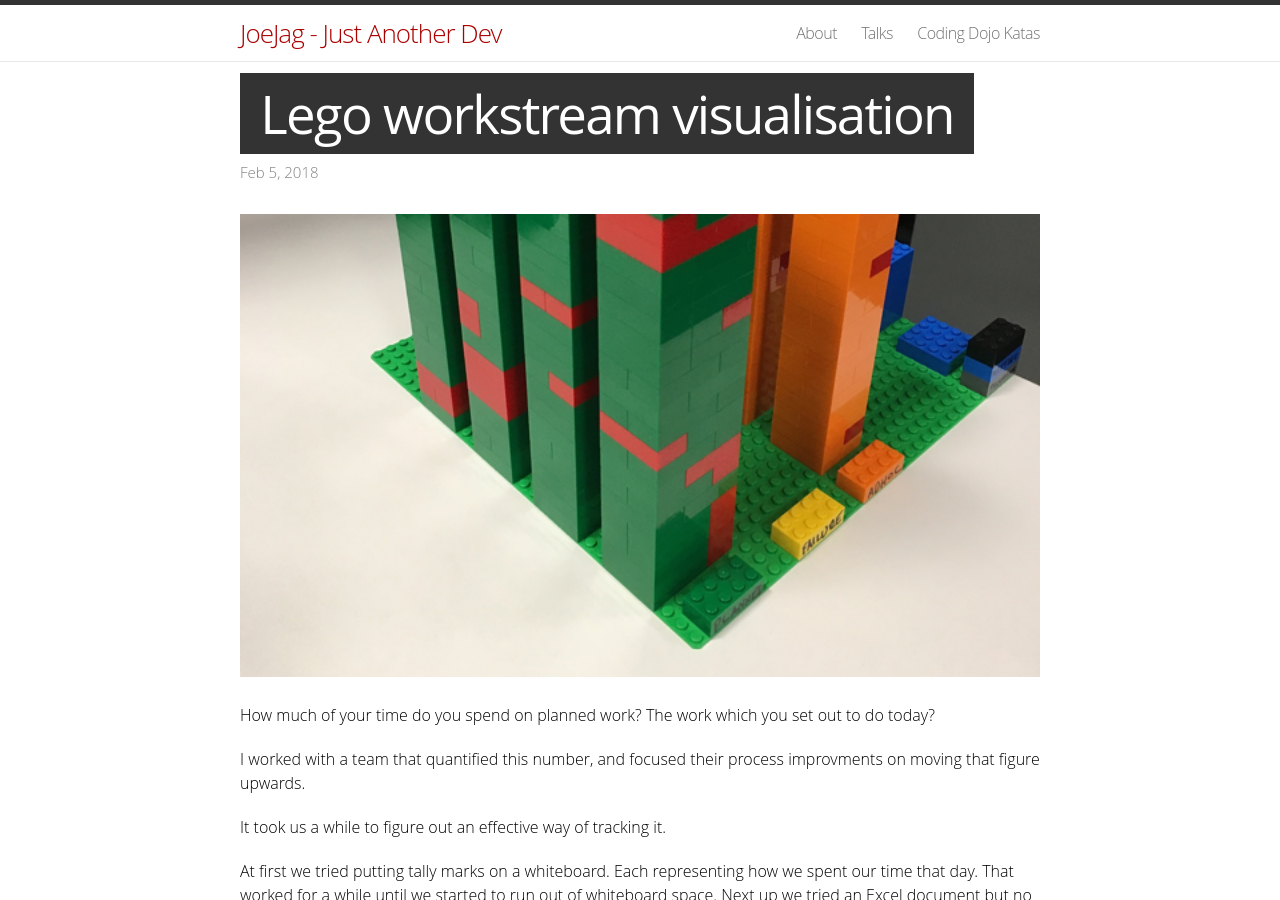
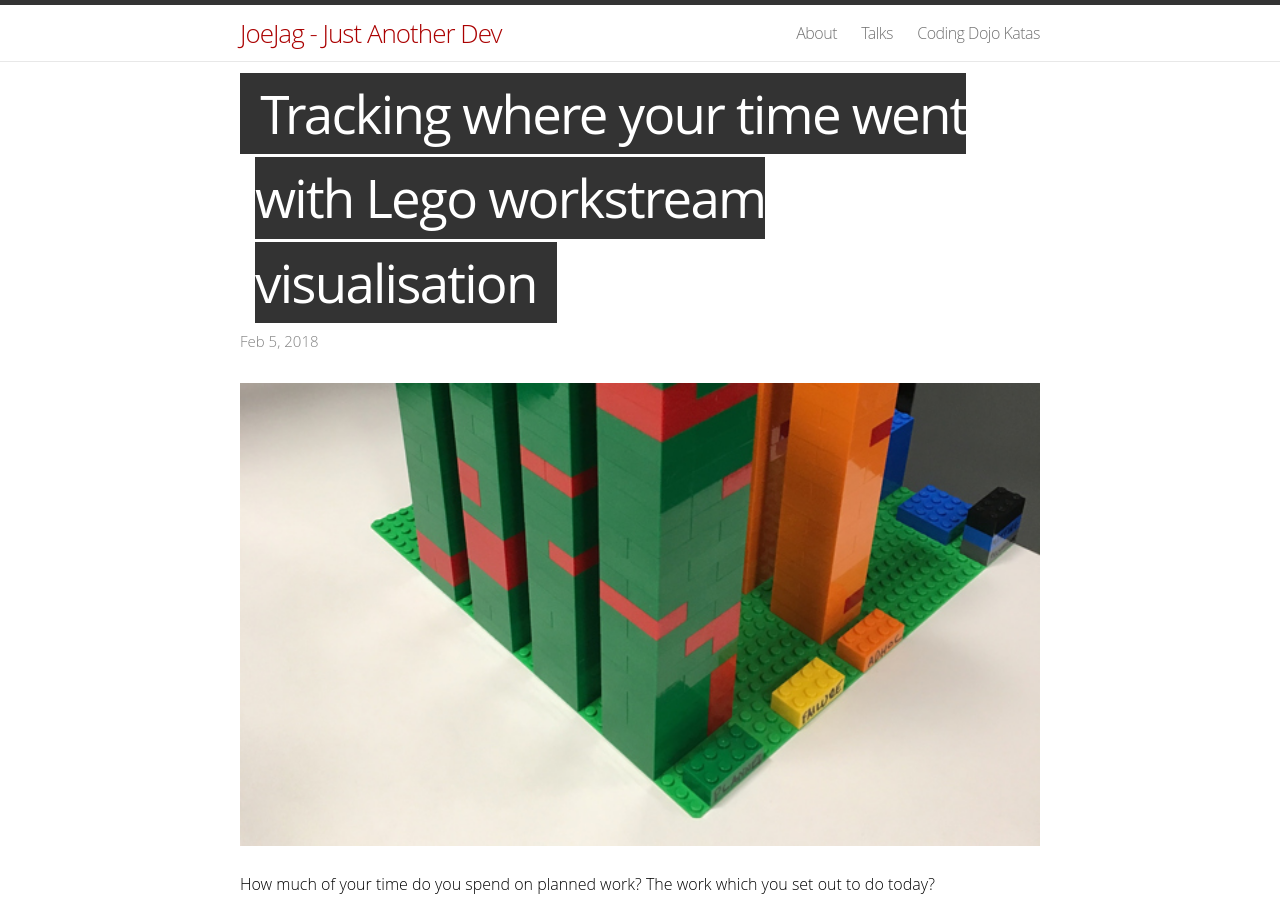
Before and after one commit to joejag/techblog, a Jekyll site: the page built from _posts/2018-02-05-lego-workstream-visualisation.md, in a window 1280 px wide and 900 px high. Built offline with Jekyll 4.4.1, drawn with Linux system fonts in a browser that asks for light colours.

Commit message:
Update 2018-02-05-lego-workstream-visualisation.md

```diff
--- a/_posts/2018-02-05-lego-workstream-visualisation.md
+++ b/_posts/2018-02-05-lego-workstream-visualisation.md
@@ -1,6 +1,6 @@
 ---
 layout: post
-title: "Lego workstream visualisation"
+title: "Tracking where your time went with Lego workstream visualisation"
 draft: false
 ---
 
```
